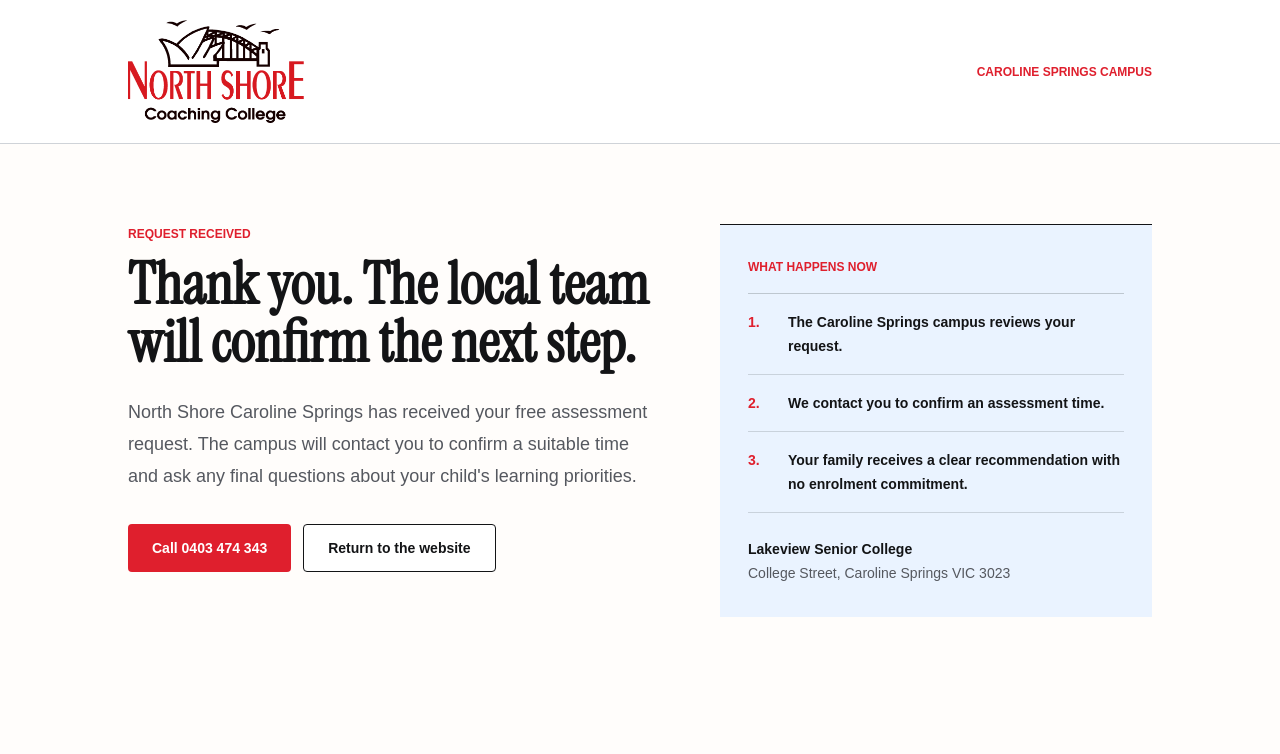
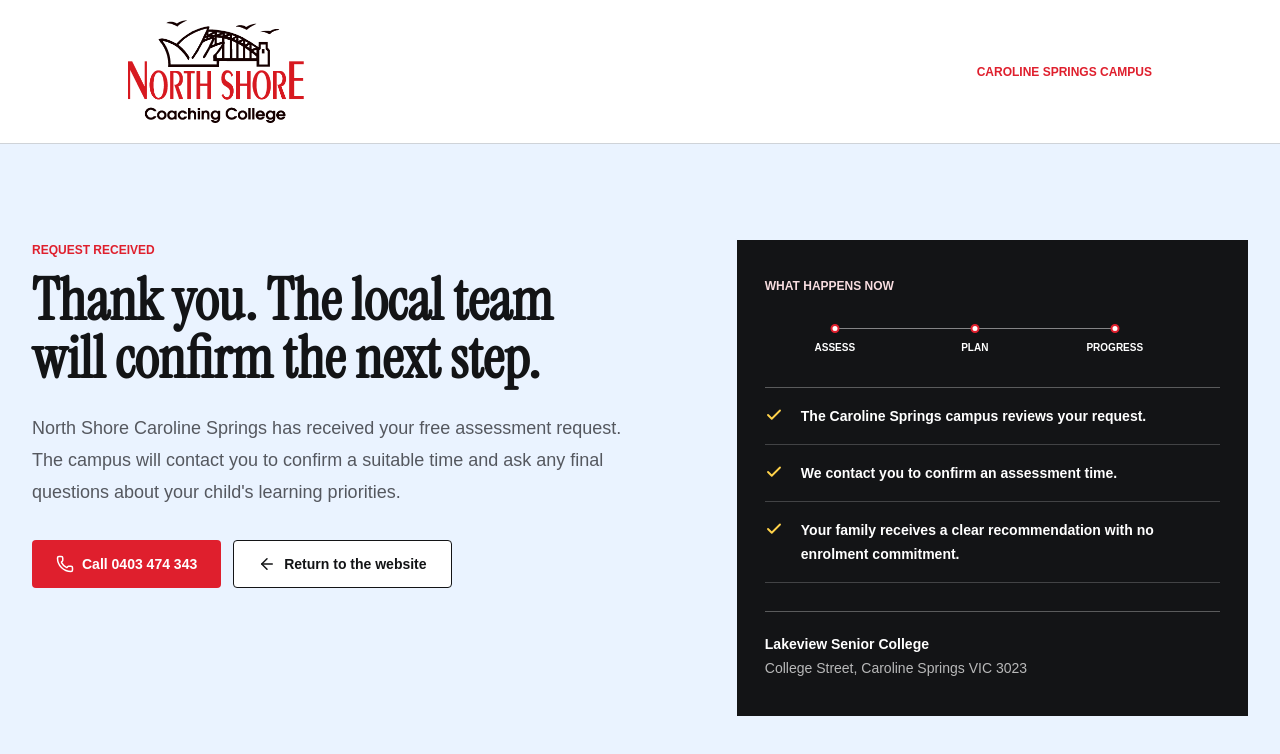
Before and after one commit to mishdev07-svg/northshore-caroline-springs-booking, a Next.js app: page /thank-you in a window 1280 px wide. Shown: the top 754 px of the page. Built offline with nearby package versions, Linux system fonts and the light colour scheme; no server answers.

Commit message:
Align confirmation page with new funnel

```diff
--- a/app/globals.css
+++ b/app/globals.css
@@ -441,6 +441,11 @@ summary::-webkit-details-marker {
   transform: translateX(-50%);
 }
 
+.learning-path--confirmation {
+  width: min(100%, 420px);
+  margin-top: 28px;
+}
+
 .program-pathways {
   position: relative;
   isolation: isolate;
--- a/app/thank-you/page.tsx
+++ b/app/thank-you/page.tsx
@@ -1,6 +1,7 @@
 import type { Metadata } from "next";
 import Image from "next/image";
 import Link from "next/link";
+import { ArrowLeft, Check, Phone } from "lucide-react";
 
 export const metadata: Metadata = {
   title: "Assessment Request Received | North Shore Caroline Springs",
@@ -38,8 +39,8 @@ export default function ThankYouPage() {
         </div>
       </header>
 
-      <section className="px-4 py-14 sm:px-6 sm:py-20 lg:px-8">
-        <div className="mx-auto grid max-w-5xl gap-10 lg:grid-cols-[1.1fr_0.9fr] lg:items-start lg:gap-16">
+      <section className="bg-secondary px-4 py-14 sm:px-6 sm:py-20 lg:px-8 lg:py-24">
+        <div className="mx-auto grid max-w-7xl gap-10 lg:grid-cols-[1.1fr_0.9fr] lg:items-start lg:gap-20">
           <div>
             <p className="text-xs font-bold uppercase leading-5 text-primary">
               Request received
@@ -59,43 +60,46 @@ export default function ThankYouPage() {
                 href="tel:0403474343"
                 data-track-event="phone_clicked"
                 data-track-location="thank_you"
-                className="inline-flex min-h-12 items-center justify-center rounded-[4px] bg-primary px-6 text-sm font-bold text-primary-foreground transition hover:bg-primary/90 focus:outline-none focus:ring-2 focus:ring-ring focus:ring-offset-4"
+                className="inline-flex min-h-12 items-center justify-center gap-2 rounded-[4px] bg-primary px-6 text-sm font-bold text-primary-foreground transition-[background-color,transform] duration-200 hover:bg-primary-deep focus:outline-none focus:ring-2 focus:ring-ring focus:ring-offset-4 active:translate-y-px"
               >
+                <Phone aria-hidden="true" size={18} strokeWidth={2} />
                 Call 0403 474 343
               </a>
               <Link
                 href="/"
-                className="inline-flex min-h-12 items-center justify-center rounded-[4px] border border-foreground bg-card px-6 text-sm font-bold transition hover:bg-secondary focus:outline-none focus:ring-2 focus:ring-ring focus:ring-offset-4"
+                className="inline-flex min-h-12 items-center justify-center gap-2 rounded-[4px] border border-foreground bg-card px-6 text-sm font-bold transition-[background-color,transform] duration-200 hover:bg-white focus:outline-none focus:ring-2 focus:ring-ring focus:ring-offset-4 active:translate-y-px"
               >
+                <ArrowLeft aria-hidden="true" size={18} strokeWidth={2} />
                 Return to the website
               </Link>
             </div>
           </div>
 
-          <aside className="border-t border-foreground bg-secondary px-5 py-6 sm:px-7 sm:py-8">
-            <p className="text-xs font-bold uppercase leading-5 text-primary">
+          <aside className="bg-foreground px-5 py-7 text-primary-foreground sm:px-7 sm:py-9">
+            <p className="text-xs font-bold uppercase leading-5 text-rose">
               What happens now
             </p>
-            <ol className="mt-4 border-t border-foreground/20">
-              <ConfirmationStep
-                number="1"
-                text="The Caroline Springs campus reviews your request."
-              />
-              <ConfirmationStep
-                number="2"
-                text="We contact you to confirm an assessment time."
-              />
-              <ConfirmationStep
-                number="3"
-                text="Your family receives a clear recommendation with no enrolment commitment."
-              />
+            <ol
+              className="learning-path learning-path--confirmation"
+              aria-label="Confirmation process"
+            >
+              <li>Assess</li>
+              <li>Plan</li>
+              <li>Progress</li>
             </ol>
-            <p className="mt-6 text-sm font-bold leading-6">
-              Lakeview Senior College
-            </p>
-            <p className="text-sm leading-6 text-muted-foreground">
-              College Street, Caroline Springs VIC 3023
-            </p>
+            <ol className="mt-8 border-t border-white/30">
+              <ConfirmationStep text="The Caroline Springs campus reviews your request." />
+              <ConfirmationStep text="We contact you to confirm an assessment time." />
+              <ConfirmationStep text="Your family receives a clear recommendation with no enrolment commitment." />
+            </ol>
+            <div className="mt-7 border-t border-white/30 pt-5">
+              <p className="text-sm font-bold leading-6">
+                Lakeview Senior College
+              </p>
+              <p className="text-sm leading-6 text-white/70">
+                College Street, Caroline Springs VIC 3023
+              </p>
+            </div>
           </aside>
         </div>
       </section>
@@ -104,15 +108,18 @@ export default function ThankYouPage() {
 }
 
 function ConfirmationStep({
-  number,
   text,
 }: {
-  number: string;
   text: string;
 }) {
   return (
-    <li className="grid grid-cols-[28px_1fr] gap-3 border-b border-foreground/15 py-4 text-sm font-semibold leading-6">
-      <span className="text-primary">{number}.</span>
+    <li className="grid grid-cols-[24px_1fr] gap-3 border-b border-white/20 py-4 text-sm font-semibold leading-6">
+      <Check
+        aria-hidden="true"
+        className="mt-0.5 text-signal"
+        size={18}
+        strokeWidth={2.5}
+      />
       <span>{text}</span>
     </li>
   );
```
Also changed, not shown: 1 other file (tests, documents, lock files or other folders).
